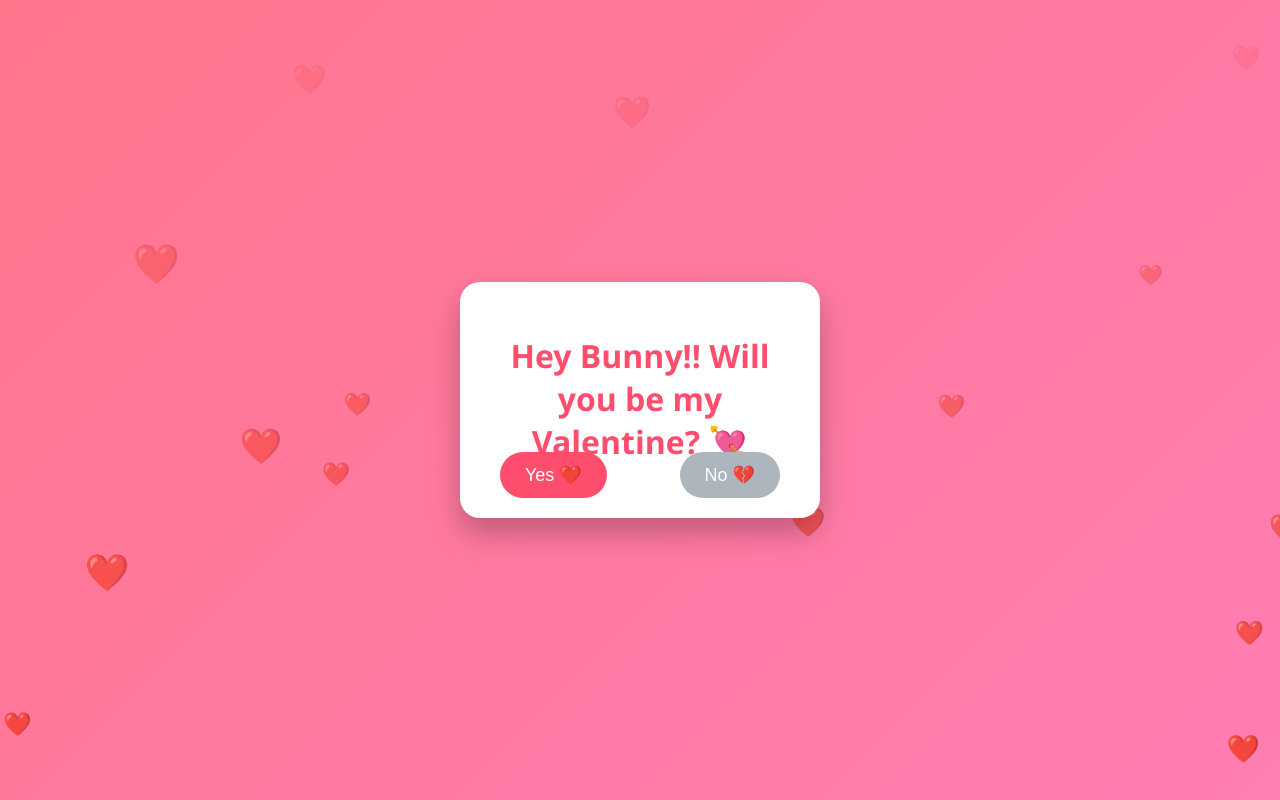
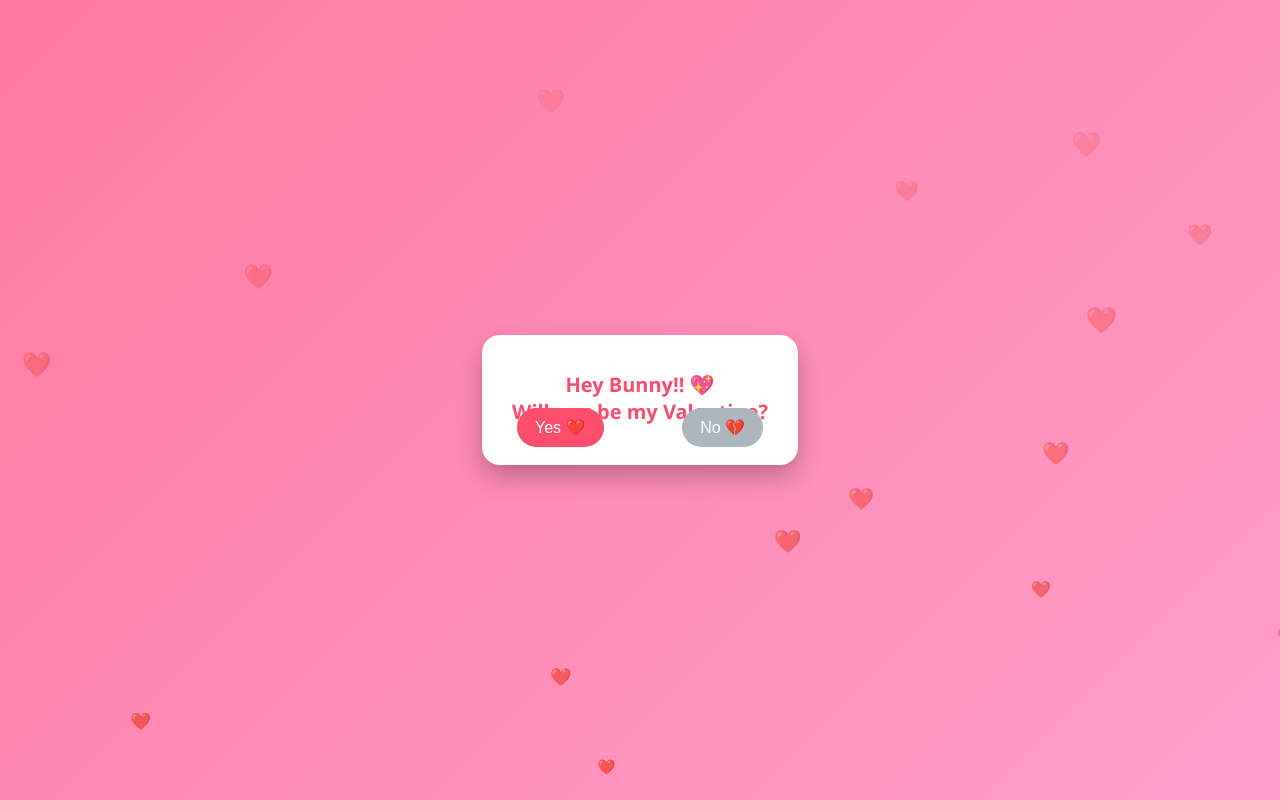
Before and after one commit to rohitkukreja705/Something-fun, a plain HTML site: page index.html in a window 1280 px wide. Shown: the top 800 px of the page. Drawn offline with Linux system fonts and the light colour scheme.

Commit message:
Update index.html

```diff
--- a/index.html
+++ b/index.html
@@ -7,76 +7,75 @@
 
 <style>
     body {
+        margin: 0;
         height: 100vh;
-        margin: 0;
+        background: linear-gradient(135deg, #ff7aa2, #ff9ecb);
+        font-family: 'Segoe UI', sans-serif;
+        overflow: hidden;
         display: flex;
         justify-content: center;
         align-items: center;
-        background: linear-gradient(135deg, #ff758c, #ff7eb3);
-        font-family: 'Segoe UI', sans-serif;
-        overflow: hidden;
     }
 
-    /* Floating hearts */
+    /* Floating background hearts */
     .heart {
         position: absolute;
         bottom: -20px;
-        font-size: 20px;
-        animation: floatUp 6s linear infinite;
+        font-size: 18px;
+        animation: floatUp 6s linear forwards;
         opacity: 0.8;
     }
 
     @keyframes floatUp {
-        0% {
-            transform: translateY(0) scale(1);
-            opacity: 1;
-        }
-        100% {
-            transform: translateY(-110vh) scale(1.5);
+        to {
+            transform: translateY(-110vh);
             opacity: 0;
         }
     }
 
+    /* Main card */
     .container {
+        background: white;
+        padding: 22px 18px;
+        width: 280px;
         text-align: center;
-        background: white;
-        padding: 30px;
-        border-radius: 20px;
-        box-shadow: 0 15px 30px rgba(0,0,0,0.25);
+        border-radius: 18px;
+        box-shadow: 0 12px 25px rgba(0,0,0,0.25);
         position: relative;
-        width: 300px;
         z-index: 10;
     }
 
     h1 {
+        font-size: 20px;
         color: #ff4d6d;
-        margin-bottom: 25px;
+        margin-bottom: 18px;
     }
 
     button {
-        padding: 12px 25px;
-        font-size: 18px;
-        border-radius: 30px;
+        padding: 10px 18px;
+        font-size: 16px;
+        border-radius: 20px;
         border: none;
         cursor: pointer;
         position: absolute;
-        transition: 0.2s;
+        transition: 0.2s ease;
     }
 
     #yes {
         background: #ff4d6d;
         color: white;
-        left: 40px;
-        bottom: 20px;
+        left: 35px;
+        bottom: 18px;
     }
 
     #no {
         background: #adb5bd;
         color: white;
-        right: 40px;
-        bottom: 20px;
+        right: 35px;
+        bottom: 18px;
     }
 
+    /* Result screen */
     .result {
         display: none;
         text-align: center;
@@ -85,32 +84,50 @@
 
     .result h2 {
         color: #ff4d6d;
-        margin-bottom: 15px;
+        margin-bottom: 12px;
     }
 
     .result img {
         width: 220px;
         border-radius: 15px;
     }
+
+    /* Heart burst */
+    .burst {
+        position: absolute;
+        font-size: 22px;
+        animation: burst 1s ease-out forwards;
+    }
+
+    @keyframes burst {
+        from {
+            transform: scale(1) translate(0,0);
+            opacity: 1;
+        }
+        to {
+            transform: scale(1.8) translate(var(--x), var(--y));
+            opacity: 0;
+        }
+    }
 </style>
 </head>
 
 <body>
 
-<!-- Background Music -->
+<!-- Background music -->
 <audio id="bgMusic" loop>
-    <source src="https://www.soundhelix.com/examples/mp3/SoundHelix-Song-1.mp3" type="audio/mpeg">
+    <source src="https://www.soundhelix.com/examples/mp3/SoundHelix-Song-1.mp3">
 </audio>
 
 <div class="container" id="card">
-    <h1>Hey Bunny!! Will you be my Valentine? 💘</h1>
+    <h1>Hey Bunny!! 💖<br>Will you be my Valentine?</h1>
     <button id="yes">Yes ❤️</button>
     <button id="no">No 💔</button>
 </div>
 
 <div class="result" id="result">
-    <h2>Best decision ever 💖</h2>
-    <img src="https://media.giphy.com/media/l0MYt5jPR6QX5pnqM/giphy.gif" alt="Romantic GIF">
+    <h2>Best decision ever 💘</h2>
+    <img src="https://media.giphy.com/media/l0MYt5jPR6QX5pnqM/giphy.gif">
 </div>
 
 <script>
@@ -120,40 +137,50 @@
     const result = document.getElementById("result");
     const music = document.getElementById("bgMusic");
 
-    // Move NO button
-    function moveNoButton() {
-        const x = Math.random() * (window.innerWidth - 100);
-        const y = Math.random() * (window.innerHeight - 100);
+    /* NO button escape */
+    function moveNo() {
+        const x = Math.random() * (window.innerWidth - 80);
+        const y = Math.random() * (window.innerHeight - 80);
         noBtn.style.left = x + "px";
         noBtn.style.top = y + "px";
     }
 
-    noBtn.addEventListener("mouseover", moveNoButton);
-    noBtn.addEventListener("touchstart", moveNoButton);
+    noBtn.addEventListener("mouseenter", moveNo);
+    noBtn.addEventListener("touchstart", moveNo);
 
-    // YES clicked
-    yesBtn.addEventListener("click", () => {
+    /* YES clicked */
+    yesBtn.addEventListener("click", (e) => {
         card.style.display = "none";
         result.style.display = "block";
-        music.play(); // music starts after interaction
+        music.play();
+        heartBurst(e.clientX, e.clientY);
     });
 
-    // Floating hearts generator
-    function createHeart() {
-        const heart = document.createElement("div");
-        heart.className = "heart";
-        heart.innerHTML = "❤️";
-        heart.style.left = Math.random() * 100 + "vw";
-        heart.style.fontSize = (Math.random() * 20 + 15) + "px";
-        heart.style.animationDuration = (Math.random() * 3 + 4) + "s";
-        document.body.appendChild(heart);
+    /* Floating hearts background */
+    setInterval(() => {
+        const h = document.createElement("div");
+        h.className = "heart";
+        h.innerHTML = "❤️";
+        h.style.left = Math.random() * 100 + "vw";
+        h.style.fontSize = (Math.random() * 15 + 12) + "px";
+        document.body.appendChild(h);
+        setTimeout(() => h.remove(), 6000);
+    }, 300);
 
-        setTimeout(() => {
-            heart.remove();
-        }, 6000);
+    /* HEART BURST 💥 */
+    function heartBurst(x, y) {
+        for (let i = 0; i < 25; i++) {
+            const b = document.createElement("div");
+            b.className = "burst";
+            b.innerHTML = "❤️";
+            b.style.left = x + "px";
+            b.style.top = y + "px";
+            b.style.setProperty("--x", (Math.random() * 200 - 100) + "px");
+            b.style.setProperty("--y", (Math.random() * 200 - 100) + "px");
+            document.body.appendChild(b);
+            setTimeout(() => b.remove(), 1000);
+        }
     }
-
-    setInterval(createHeart, 300);
 </script>
 
 </body>
```
